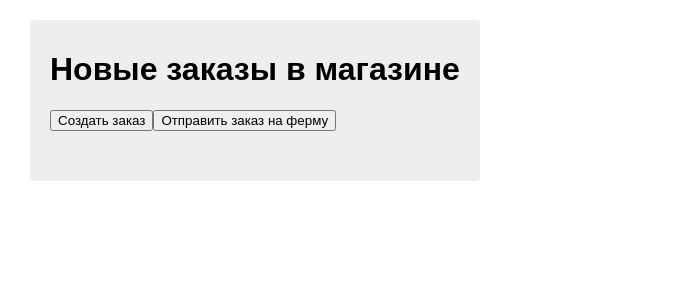
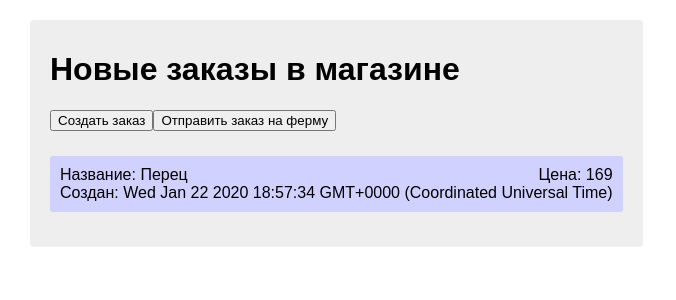
Before and after one commit to inttoint/loftschool-homework-6, a React (Create React App) app: page / in a window 1280 px wide. Both pictures are taken after a click on the button "Создать заказ". Shown: the top 300 px of the page, without its empty margins (0-676 px from the left). Built offline with nearby package versions, Linux system fonts and the light colour scheme.

Commit message:
Отображение списка заказов

```diff
--- a/src/components/Market/Market.js
+++ b/src/components/Market/Market.js
@@ -1,8 +1,10 @@
 import React, {Component} from 'react';
 import { createOrder } from '../../actions/marketActions';
+import { getOrdersSelector } from "../../reducers/market";
+
 import './Market.css';
-
 import {connect} from 'react-redux';
+import Order from "../Order/Order";
 let id = 0;
 const getId = () => {
   id += 1;
@@ -34,6 +36,8 @@ const getNewOrder = () => {
 
 export class Market extends Component {
   render() {
+    const { orders } = this.props;
+
     return (
       <div className="market">
         <h1>Новые заказы в магазине</h1>
@@ -42,7 +46,13 @@ export class Market extends Component {
             <button onClick={this.createOrderHandler}>Создать заказ</button>
             <button>Отправить заказ на ферму</button>
           </div>
-          <div className="order-list" />
+          <div className="order-list">
+            {
+              orders.map(({id, name, price, createdAt}) => (
+                <Order key={id} name={name} price={price} createdAt={createdAt} />
+              ))
+            }
+          </div>
         </div>
       </div>
     );
@@ -51,4 +61,6 @@ export class Market extends Component {
   createOrderHandler = () => this.props.createOrder(getNewOrder());
 }
 
-export default connect(null, { createOrder })(Market);
+export default connect(state => ({
+  orders: getOrdersSelector(state)
+}), { createOrder })(Market);
--- /dev/null
+++ b/src/components/Order/Order.js
@@ -0,0 +1,19 @@
+import React from "react";
+import './Order.css';
+
+const Order = (props) => {
+  const { name, price, createdAt } = props;
+  return (
+    <div className="order">
+      <div className="order__upper">
+        <p className="p--order">{`Название: ${name}`}</p>
+        <p className="p--order">{`Цена: ${price}`}</p>
+      </div>
+      <div className="order__lower">
+        <p className="p--order">{`Создан: ${createdAt}`}</p>
+      </div>
+    </div>
+  );
+};
+
+export default Order;
--- a/src/reducers/market.js
+++ b/src/reducers/market.js
@@ -1,4 +1,6 @@
 import {CREATE_ORDER} from "../actions/marketTypes";
+
+export const moduleName = 'market';
 
 const initialState = {
   orders: []
@@ -6,7 +8,7 @@ const initialState = {
 
 export default (state = initialState, action) => {
   const { type, payload } = action;
-  console.log(action);
+
   switch (type) {
     case CREATE_ORDER:
       return {
@@ -18,3 +20,5 @@ export default (state = initialState, action) => {
       return state;
   }
 };
+
+export const getOrdersSelector = state => state[moduleName].orders;
```
